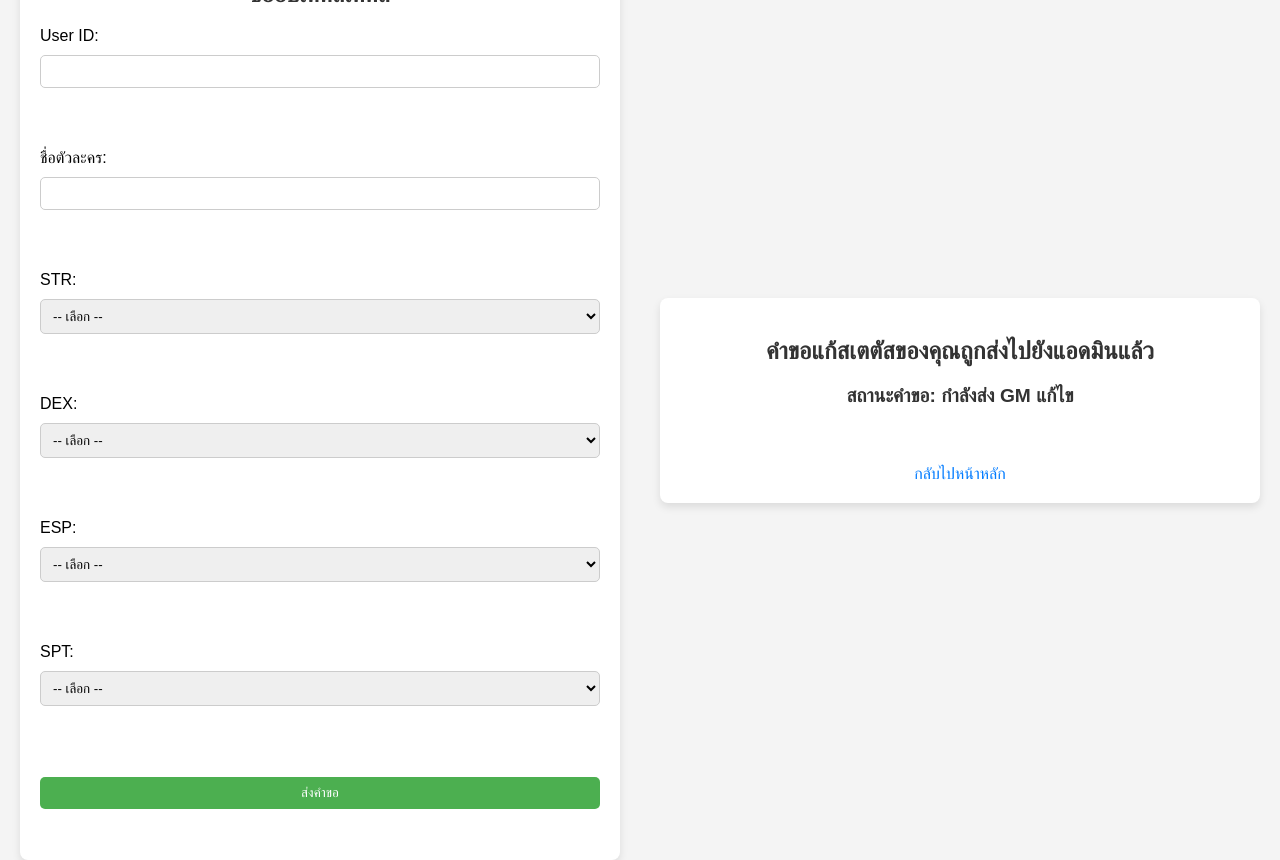
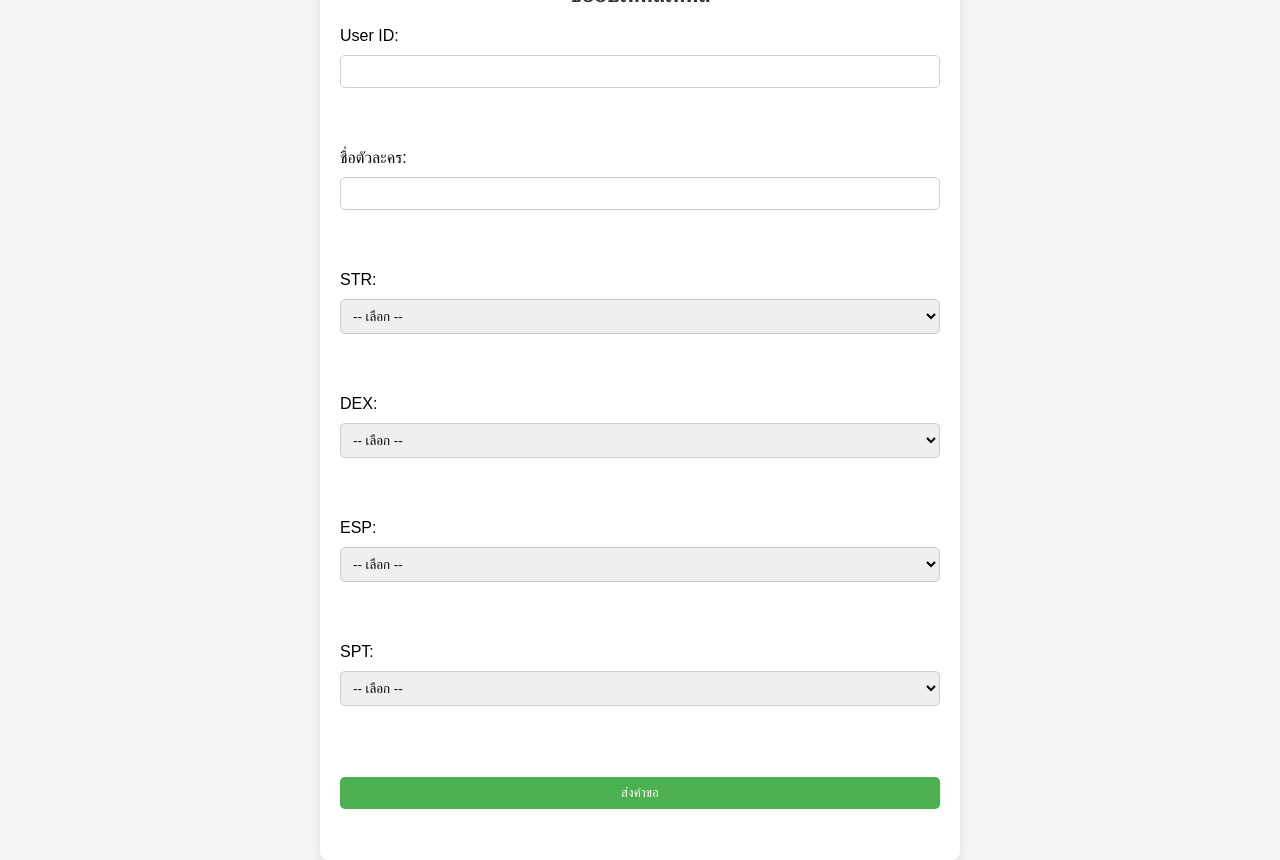
Before and after one commit to gardoffwhite/lineapi, a FastAPI app: page / in a window 1280 px wide. Run offline with FastAPI, Linux system fonts and the light colour scheme.

Commit message:
Update request_form.html

```diff
--- a/templates/request_form.html
+++ b/templates/request_form.html
@@ -126,15 +126,3 @@
         </div>
     </body>
 </html>
-
-<!-- หน้าแสดงผลคำขอสำเร็จ -->
-<html>
-    <body>
-        <div class="container">
-            <h2>คำขอแก้สเตตัสของคุณถูกส่งไปยังแอดมินแล้ว</h2>
-            <p class="status-message">สถานะคำขอ: <span id="status">กำลังส่ง GM แก้ไข</span></p>
-            <br>
-            <a href="/">กลับไปหน้าหลัก</a>
-        </div>
-    </body>
-</html>
```
